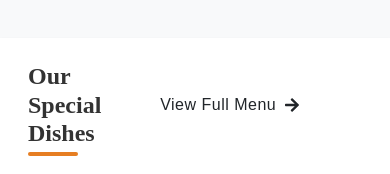
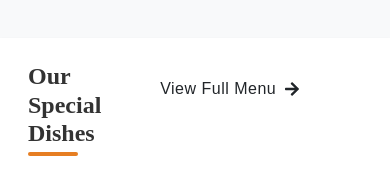
Before and after one commit to anmol37082/restaurant, a React (Create React App) app in the folder frontend/: page / in a window 390 px wide. Shown: the part 310-484 px from the top of the page. Built offline with nearby package versions, Linux system fonts and the light colour scheme; no server answers.

Commit message:
Added detailed logs for add dish route

```diff
--- a/frontend/src/pages/Home.css
+++ b/frontend/src/pages/Home.css
@@ -206,6 +206,41 @@
   left: 100%;
 }
 
+/* Section Header Styles */
+.sectionHeader {
+  display: flex;
+  flex-direction: column;
+  align-items: flex-start;
+  margin-bottom: 1.5rem;
+  padding: 0 15px;
+}
+
+.sectionTitle {
+  position: relative;
+  display: inline-block;
+  font-family: 'Playfair Display', serif;
+  font-size: clamp(1.5rem, 4vw, 2.5rem);
+  font-weight: 600;
+  color: #333;
+  margin-bottom: 1rem;
+  padding-bottom: 0.5rem;
+}
+
+.sectionTitleDecoration {
+  position: absolute;
+  bottom: 0;
+  left: 0;
+  width: 50px;
+  height: 4px;
+  background: #e67e22;
+  border-radius: 2px;
+  transition: width 0.3s ease-out;
+}
+
+.sectionTitle:hover .sectionTitleDecoration {
+  width: 100%;
+}
+
 .viewFullMenuBtn {
   font-family: 'Montserrat', sans-serif;
   font-weight: 600;
@@ -213,13 +248,15 @@
   border: 2px solid #e67e22;
   color: #e67e22;
   transition: all 0.4s cubic-bezier(0.25, 0.46, 0.45, 0.94);
-  padding: 10px 25px;
+  padding: 10px 20px;
   background: transparent;
   position: relative;
   overflow: hidden;
   z-index: 1;
-  display: flex;
+  display: inline-flex;
   align-items: center;
+  margin-top: 0.5rem;
+  align-self: flex-start;
 }
 
 .viewFullMenuBtn::before {
@@ -245,33 +282,20 @@
   width: 100%;
 }
 
-.sectionTitle {
-  position: relative;
-  display: inline-block;
-  font-family: 'Playfair Display', serif;
-  font-size: clamp(1.5rem, 4vw, 2.5rem);
-  font-weight: 600;
-  color: #333;
-  margin-bottom: 2rem;
-  padding-bottom: 0.5rem;
+/* Responsive Adjustments */
+@media (min-width: 768px) {
+  .sectionHeader {
+    flex-direction: row;
+    justify-content: space-between;
+    align-items: center;
+  }
+
+  .viewFullMenuBtn {
+    margin-top: 0;
+    align-self: center;
+  }
 }
 
-.sectionTitleDecoration {
-  position: absolute;
-  bottom: 0;
-  left: 0;
-  width: 50px;
-  height: 4px;
-  background: #e67e22;
-  border-radius: 2px;
-  transition: width 0.3s ease-out;
-}
-
-.sectionTitle:hover .sectionTitleDecoration {
-  width: 100%;
-}
-
-/* Responsive Adjustments */
 @media (max-width: 1200px) {
   .menuCardWrapper {
     width: min(260px, 75vw);
@@ -339,4 +363,13 @@
   .cardTitle {
     font-size: 1.3rem;
   }
+
+  .sectionHeader {
+    padding: 0 10px;
+  }
+
+  .viewFullMenuBtn {
+    padding: 8px 16px;
+    font-size: 0.9rem;
+  }
 }
```
